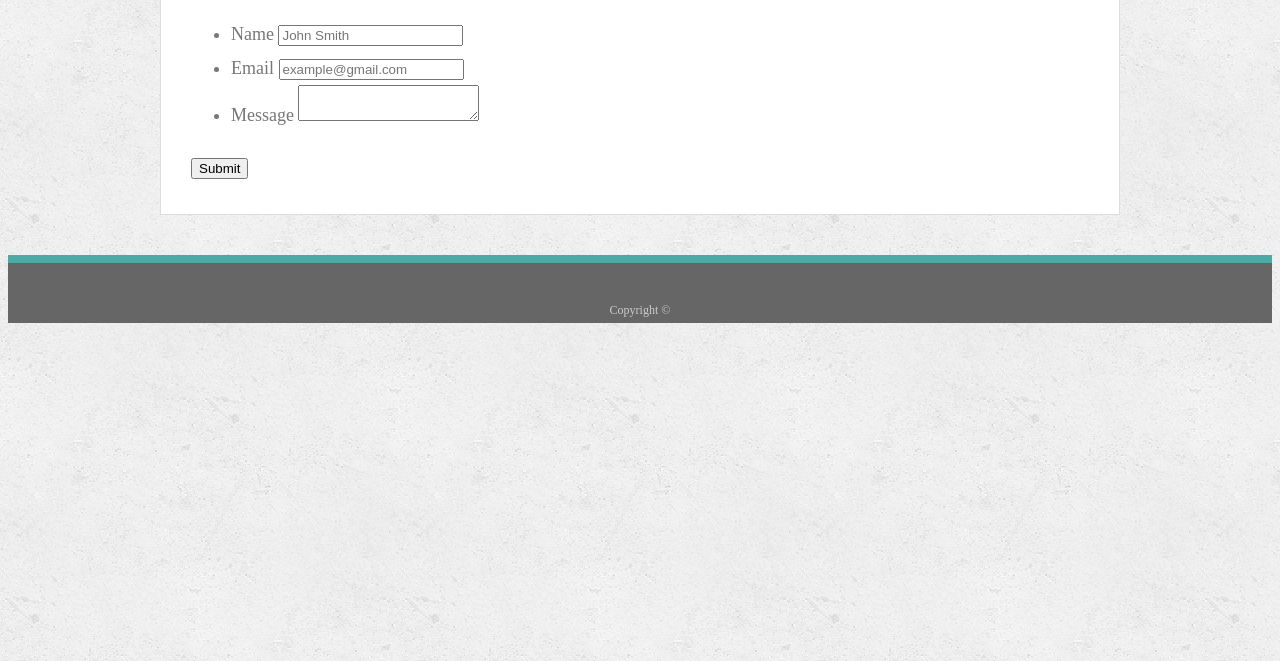
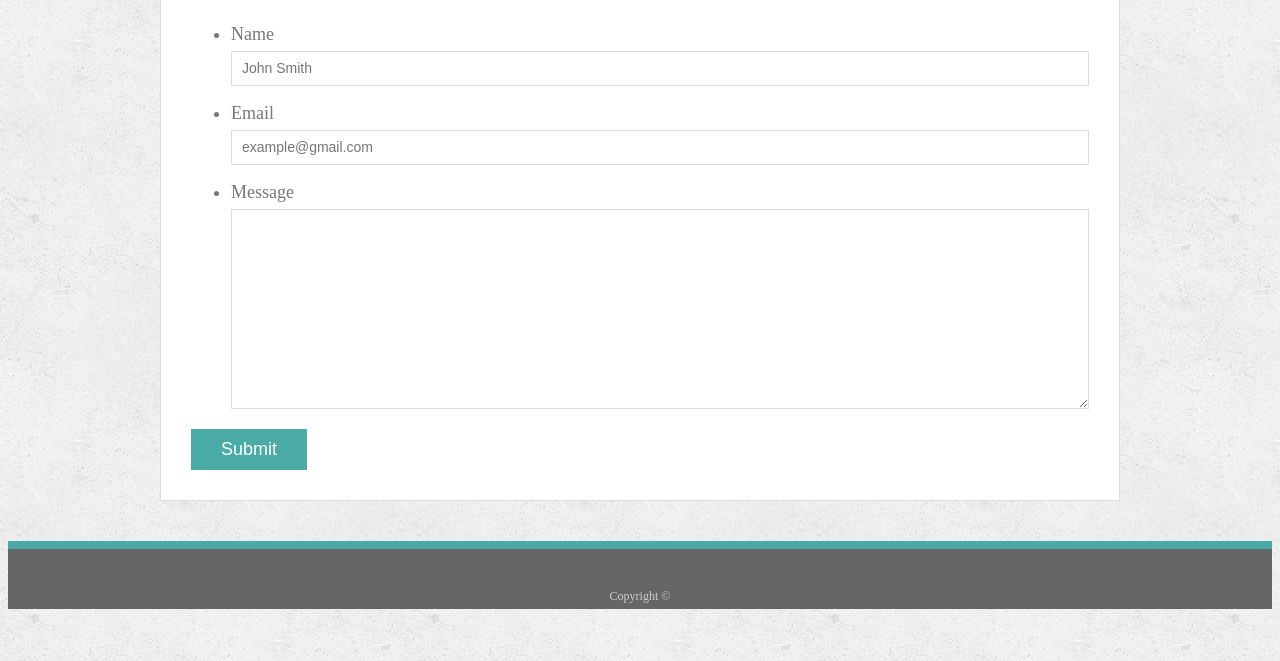
Before and after one commit to brandonruetsch/Basic-Portfolio, a plain HTML site: page contact.html in a window 1280 px wide. Shown: the part 139-800 px from the top of the page. Drawn offline with Linux system fonts and the light colour scheme; files that its build step writes are made by us from their sources; files whose address does not match are found by name.

Commit message:
completed style sheet

```diff
--- a/assests/css/style.css
+++ b/assests/css/style.css
@@ -146,3 +146,49 @@ h3, h2 {
     background: #4aaaa5;
     border-bottom: 0;
 }
+
+.auth-image {
+    float: left;
+    width: 200px;
+    height: auto;
+    margin-top: 10px;
+    margin-right: 25px;
+}
+
+#contact-form ul {
+    margin-bottom: 20px;
+}
+
+#contact-form li {
+    margin-bottom: 10px;
+}
+
+label,
+input[type=text],
+input[type=email],
+textarea {
+  display: block;
+  width: 100%;
+}
+
+input[type=text],
+input[type=email],
+textarea {
+  height: 35px;
+  padding: 0 10px;
+  font-size: 14px;
+  border: 1px solid #dddddd;
+}
+
+textarea {
+  height: 200px;
+}
+
+input[type=submit] {
+  padding: 10px 30px;
+  font-size: 18px;
+  color: #ffffff;
+  cursor: pointer;
+  background: #4aaaa5;
+  border: 0 none;
+}
```
